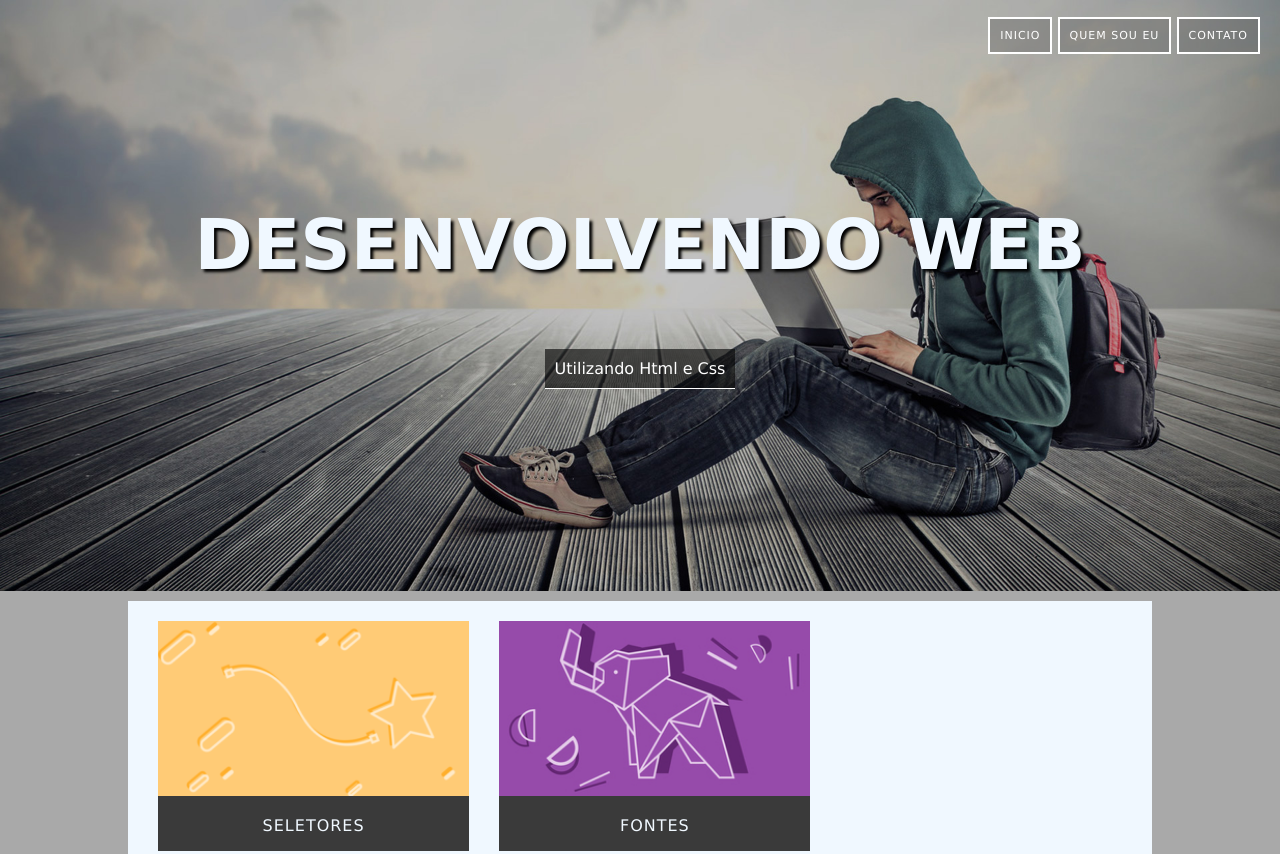
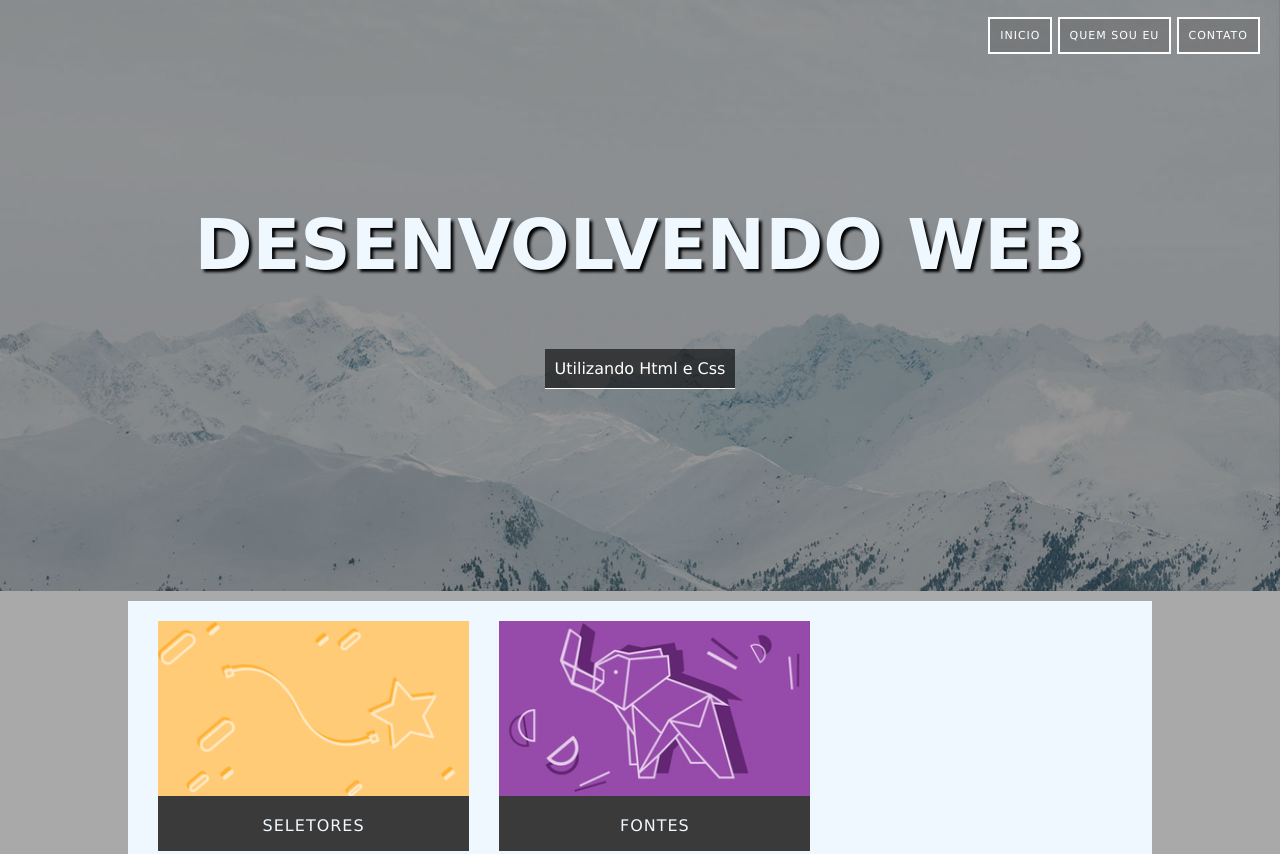
Before and after one commit to davigomesm/Projeto1_web, a plain HTML site: page index.html in a window 1280 px wide. Shown: the top 854 px of the page. Drawn offline with Linux system fonts and the light colour scheme.

Commit message:
Update style.css

```diff
--- a/style.css
+++ b/style.css
@@ -4,7 +4,7 @@ body{
     margin: 0;
 }
 .header1{
-    background-image: url(imagens/bg-3.jpg);
+    background-image: url(imagens/bg-2.jpg);
     height: 590px;
     background-position: right center;
     background-size: cover;
```
